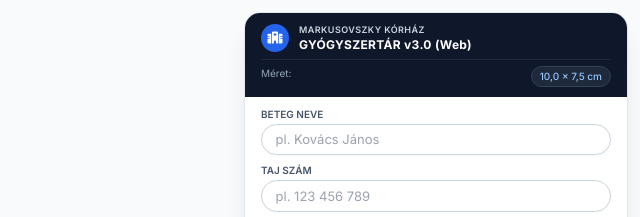
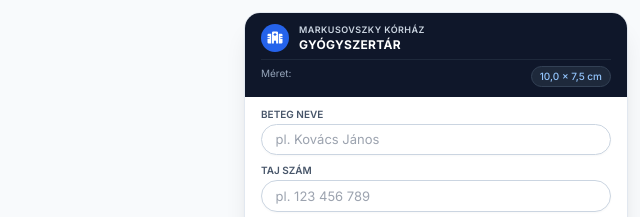
Before and after one commit to tarszabogergely/drugassist-record, a plain HTML site: page cimke.html in a window 1280 px wide. Shown: the top 217 px of the page, 640-1280 px from the left. Drawn offline with nearby package versions, Linux system fonts and the light colour scheme.

Commit message:
Update cimke.html

```diff
--- a/cimke.html
+++ b/cimke.html
@@ -3,7 +3,7 @@
 <head>
     <meta charset="UTF-8">
     <meta name="viewport" content="width=device-width, initial-scale=1.0">
-    <title>Címkenyomtató v3.0 (Webes)</title>
+    <title>DrugAssist - Címkenyomtató</title>
     <script src="https://cdn.tailwindcss.com"></script>
     <link rel="stylesheet" href="https://cdnjs.cloudflare.com/ajax/libs/font-awesome/6.4.0/css/all.min.css">
     <!-- Tiszta webes QRius könyvtár CDN-ről -->
@@ -98,7 +98,7 @@
                 </div>
                 <div>
                     <h1 class="font-semibold text-[9px] uppercase tracking-wider text-slate-300">Markusovszky Kórház</h1>
-                    <h2 class="text-xs font-bold text-white tracking-wide">GYÓGYSZERTÁR v3.0 (Web)</h2>
+                    <h2 class="text-xs font-bold text-white tracking-wide">GYÓGYSZERTÁR</h2>
                 </div>
             </div>
             <div class="mt-1.5 pt-1.5 border-t border-slate-800 flex justify-between text-[10px] text-slate-400">
```
